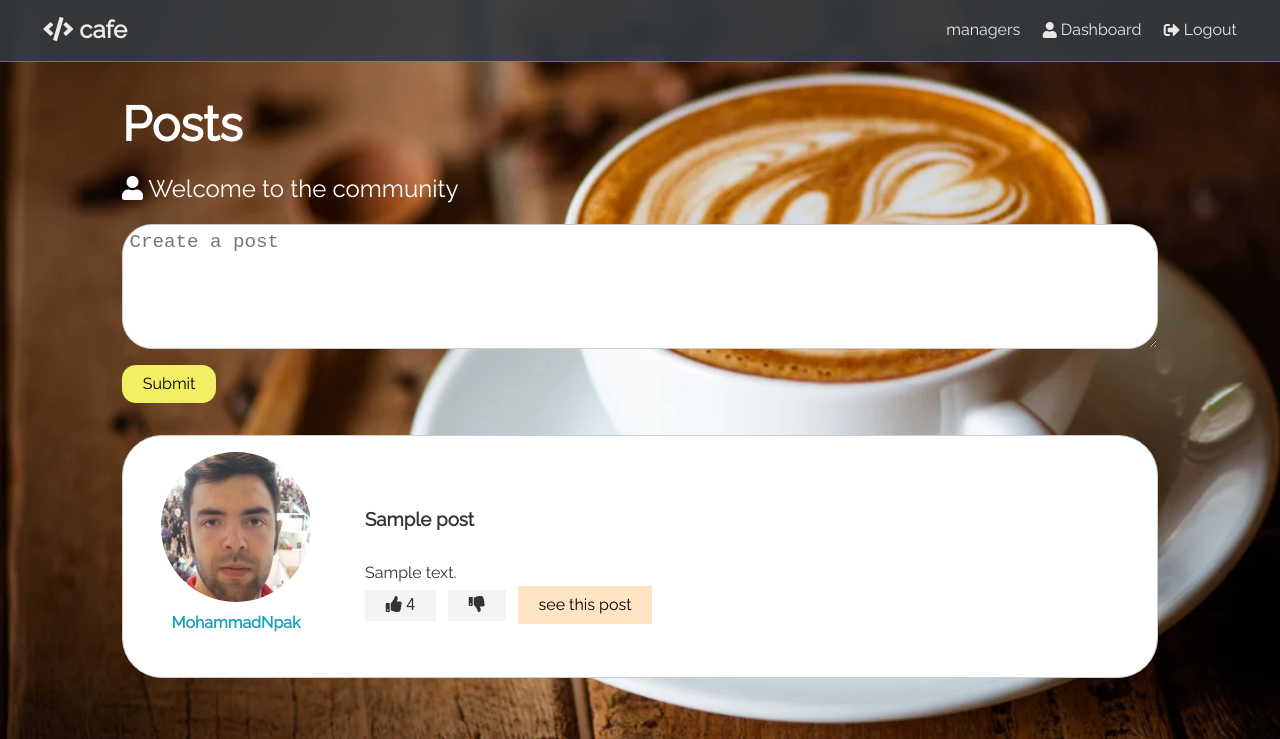
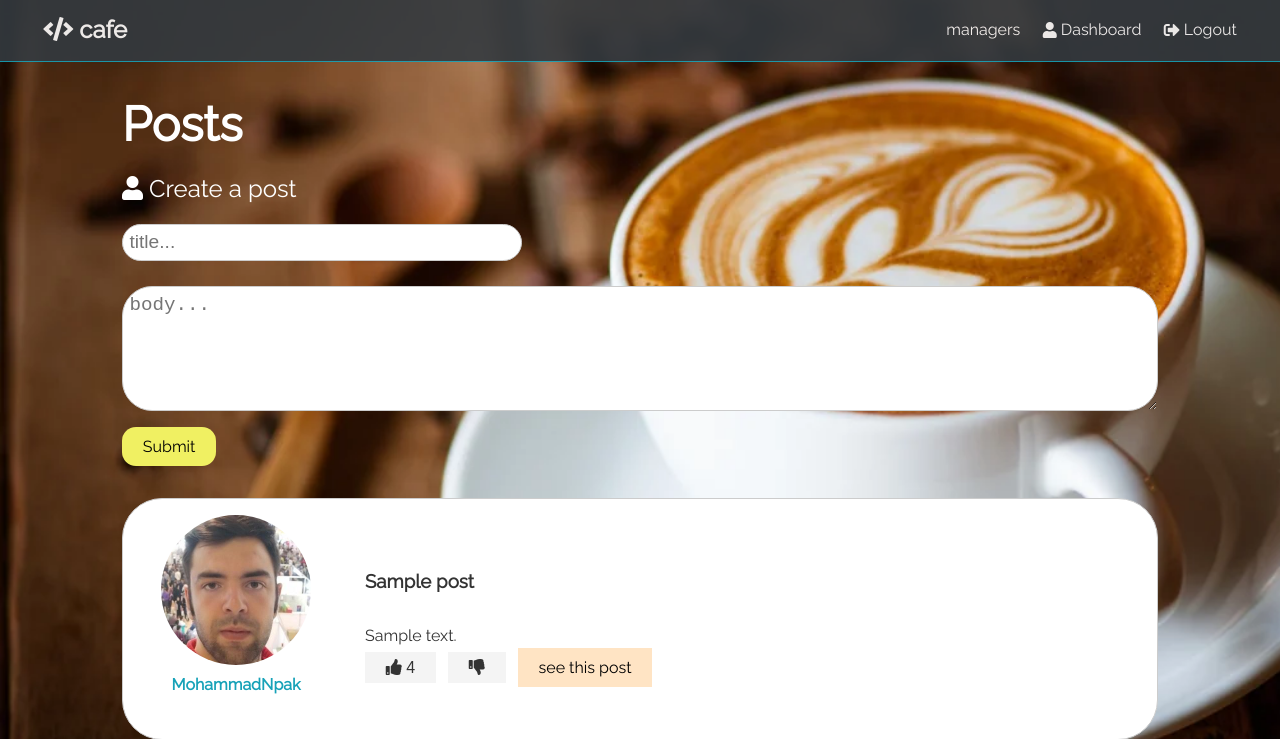
Before and after one commit to artinmohajeri/Social_media-website, a Django app: page /posts/ in a window 1280 px wide. Shown: the top 739 px of the page. Run offline with Django 4.2, Linux system fonts and the light colour scheme; tables that the repository leaves empty hold one stand-in row (Sample ...); some libraries are stand-ins or nearby versions.

Commit message:
New changes

```diff
--- a/blog/models.py
+++ b/blog/models.py
@@ -2,7 +2,6 @@ from django.urls import reverse
 from django.db import models
 
 # Create your models here.
-
 
 
 class Post(models.Model):
@@ -12,10 +11,9 @@ class Post(models.Model):
     def get_absolute_url(self):
         return reverse("post", kwargs={"id": self.id})
 
-
-
     def __str__(self) -> str:
         return f"{self.title}  |  {self.body[:20]}"
+
 
 class Comment(models.Model):
     body = models.TextField()
@@ -24,3 +22,6 @@ class Comment(models.Model):
 
     def __str__(self) -> str:
         return f"{self.body[:30]}"
+
+class Sample(models.Model):
+    title = models.CharField(max_length=100)
--- a/blog/templates/blog/post.html
+++ b/blog/templates/blog/post.html
@@ -61,7 +61,8 @@
         <div class="post-form-header bg-primary">
           <h3>Leave A Comment</h3>
         </div>
-        <form class="form my-1">
+        <form class="form my-1" method="post">
+          {% csrf_token %}
           <textarea
             name="text"
             cols="30"
@@ -90,6 +91,8 @@
                 <h3>{{comment.post.title}}</h3>
                 <br>
               {{comment.body}}
+              <br>
+              <p style="position:relative ; top:26px ;"><small><small>{{comment.date}}</small></small></p>
             </p>
           </div>
         </div>
--- a/blog/templates/blog/posts.html
+++ b/blog/templates/blog/posts.html
@@ -43,12 +43,16 @@
       <h1 class="large text-primary" style="color:white ;">
         Posts
       </h1>
-      <p style="color: white;" class="lead"><i class="fas fa-user"></i> Welcome to the community</p>
+      <p style="color: white;" class="lead"><i class="fas fa-user"></i> Create a post</p>
 
       <div class="post-form">
-        <form class="form my-1">
-          <textarea style="border-radius:30px;" cols="30" rows="5" placeholder="Create a post"></textarea>
+        <form class="form my-1" method="post">
+          {% csrf_token %}
+          <input type="text" style="border-radius:30px ; width: 400px;" placeholder="title..." name="title">
+          <br>
+          <textarea style="border-radius:30px;" cols="30" rows="5" placeholder="body..." name="body"></textarea>
           <input style="background-color:rgb(240, 240, 98) ; color: black;border-radius: 14px;" type="submit" value="Submit" class="btn btn-dark my-1" />
+
         </form>
         {% for post in posts %}
         <div class="posts">
--- a/blog/urls.py
+++ b/blog/urls.py
@@ -5,6 +5,7 @@ urlpatterns = [
     path("",views.index,name="index"),
     path("login/",views.login,name="login"),
     path("posts/",views.posts,name="posts"),
+    path("sample/",views.sample,name="sample"),
     path("post/<int:id>",views.post,name="post"),
     # path("post/",views.post,name="post"),
 ]
--- a/blog/views.py
+++ b/blog/views.py
@@ -1,26 +1,54 @@
 from django.shortcuts import get_object_or_404, render
-from .models import Post,Comment
+from .models import Post, Comment,Sample
 # Create your views here.
 
 
 def index(request):
-    return render(request,'blog/index.html',{})
+    return render(request, 'blog/index.html', {})
+
 
 def login(request):
-    return render(request,'blog/login.html',{})
+    return render(request, 'blog/login.html', {})
+
 
 def posts(request):
-    posts = Post.objects.all()[:20]
-    return render(request,'blog/posts.html',{
-        'posts':posts
+    if request.method == "POST":
+        t = request.POST.get("title")
+        b = request.POST.get("body")
+        if t and b:
+            p = Post(title = t, body = b)
+            p.save()
+    p = Post.objects.all()[:20]
+    return render(request, 'blog/posts.html', {
+        'posts': p,
     })
 
-def post(request,id):
+
+def post(request, id):
     # p = Post.objects.filter(id=id).first()
-    p = get_object_or_404(Post,id=id)
+    p = get_object_or_404(Post, id=id)
+    if request.method == "POST":
+        comment = request.POST.get("text")
+        if comment:
+            c = Comment(body = comment, post=p)
+            c.save()
     c = Comment.objects.filter(post=p)
-    return render(request,'blog/post.html',{
-        'post' : p,
-        'comments' : c,
-        'username':'MohammadNpak'
+    return render(request, 'blog/post.html', {
+        'post': p,
+        'comments': c,
+        'username': 'MohammadNpak'
     })
+
+
+def sample(request):
+    if request.method == 'GET':
+        return render(request, 'blog/sample.html', {
+            'type': request.method
+        })
+    elif request.method == 'POST':
+        input_text = request.POST["input"]
+        sp = Sample(title = input_text)
+        sp.save()
+        return render(request, 'blog/sample.html', {
+            'message':'your data has been saved!'
+            })
```
Also changed, not shown: blog/forms.py (added, +7 -0 lines), blog/templates/blog/sample.html (added, +19 -0 lines), blog/migrations/0005_sample.py (added).
